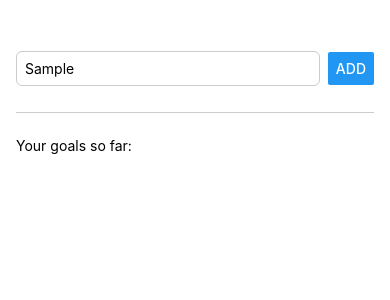
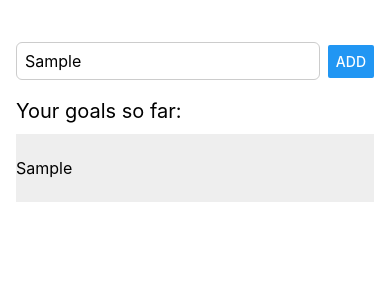
Before and after one commit to VictorMLima98/react_native_course, a React Native app: screen / in a window 390 px wide. Both pictures are taken after typing "Sample" into the empty fields and a click on the button "ADD". Shown: the top 300 px of the page. Built offline with nearby package versions, Linux system fonts and the light colour scheme.

Commit message:
Style the goal items, append them in the array

```diff
--- a/App.js
+++ b/App.js
@@ -1,7 +1,22 @@
 import { StatusBar } from 'expo-status-bar';
-import { Pressable, StyleSheet, Button, Text, TextInput, View } from 'react-native';
+import { useState } from 'react';
+import { StyleSheet, Button, Text, TextInput, View } from 'react-native';
 
 export default function App() {
+	const [newGoal, setNewGoal] = useState('');
+	const [goals, setGoals] = useState([]);
+
+	function goalInputHandler(text) {
+		setNewGoal(text);
+	};
+
+	function addGoalHandler() {
+		setGoals(currentGoals => [
+			...currentGoals,
+			newGoal
+		]);
+	};
+
 	return (
 		<View style={
 			styles.appContainer
@@ -9,13 +24,20 @@ export default function App() {
 			<StatusBar style='auto' />
 
 			<View style={styles.inputContainer}>
-				<TextInput style={styles.textInput} placeholder="Add a Goal..." />
+				<TextInput
+					style={styles.goalInput}
+					placeholder="Add a Goal..."
+					onChangeText={goalInputHandler} />
 
-				<Button title="Add" />
+				<Button title="Add" onPress={addGoalHandler} />
 			</View>
 
-			<View style={styles.listContainer}>
-				<Text>Your goals so far:</Text>
+			<View style={styles.goalsContainer}>
+				<Text style={{
+					fontSize: 20,
+					marginBottom: 8
+				}}>Your goals so far:</Text>
+				{goals.map((goal, index) => <Text style={styles.goalItem} key={index}>{goal}</Text>)}
 			</View>
 		</View>
 	);
@@ -33,21 +55,26 @@ const styles = StyleSheet.create({
 		flexDirection: 'row',
 		justifyContent: 'space-between',
 		alignItems: 'center',
-		marginBottom: 24,
-		borderBottomWidth: 1,
-		borderBottomColor: '#ccc'
 	},
 
-	textInput: {
+	goalInput: {
 		flex: 1,
 		borderWidth: 1,
 		borderColor: '#ccc',
 		borderRadius: 6,
 		marginRight: 8,
-		padding: 8
+		padding: 8,
+		fontSize: 16,
 	},
 
-	listContainer: {
-		flex: 8,
+	goalsContainer: {
+		flex: 10,
+	},
+
+	goalItem: {
+		paddingVertical: 24,
+		marginVertical: 3,
+		backgroundColor: '#eee',
+		fontSize: 16
 	}
 });
```
